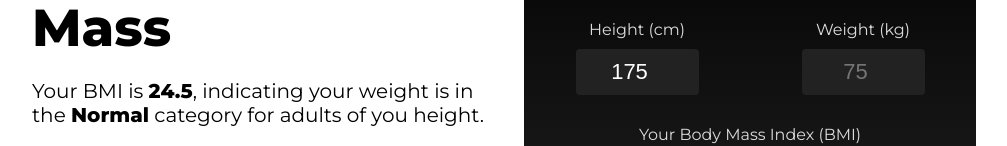
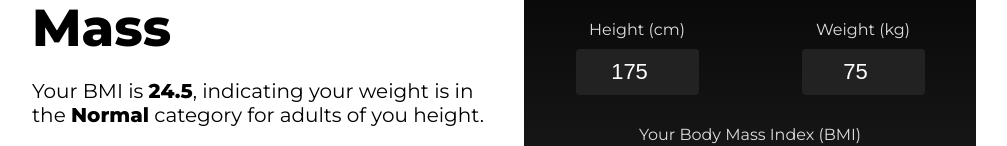
Before and after one commit to celigx/bmi-calculator, a React (Create React App) app: page / in a window 1280 px wide. Shown: the part 312-458 px from the top of the page, without its empty margins (136-1143 px from the left). Built offline with nearby package versions, Linux system fonts and the light colour scheme.

Commit message:
Add weight state and function

```diff
--- a/src/App.js
+++ b/src/App.js
@@ -3,9 +3,14 @@ import './App.sass';
 
 function App() {
   const [height, setHeight] = useState(175)
+  const [weight, setWeight] = useState(75)
 
   const handleHeightInput = (e) => {
     setHeight(e.target.value)
+  }
+
+  const handleWeightInput = (e) => {
+    setWeight(e.target.value)
   }
 
   return (
@@ -33,7 +38,7 @@ function App() {
           </div>
           <div className="weight">
             <p className="text">Weight (kg)</p>
-            <input type="number" placeholder="75" />
+            <input type="number" placeholder="75" value={weight} onChange={handleWeightInput} />
           </div>
         </div>
         <div className="bmiContainer">
```
